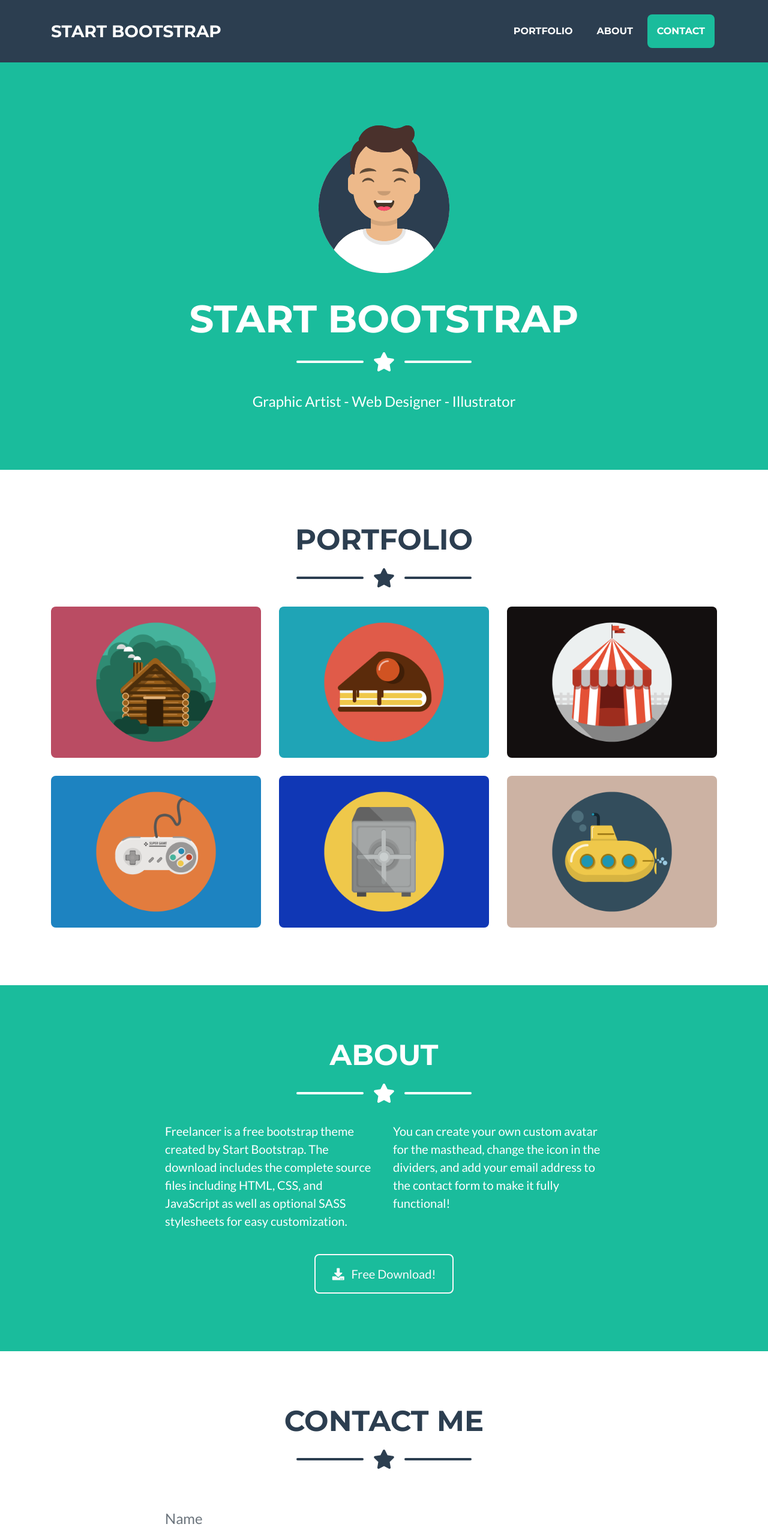
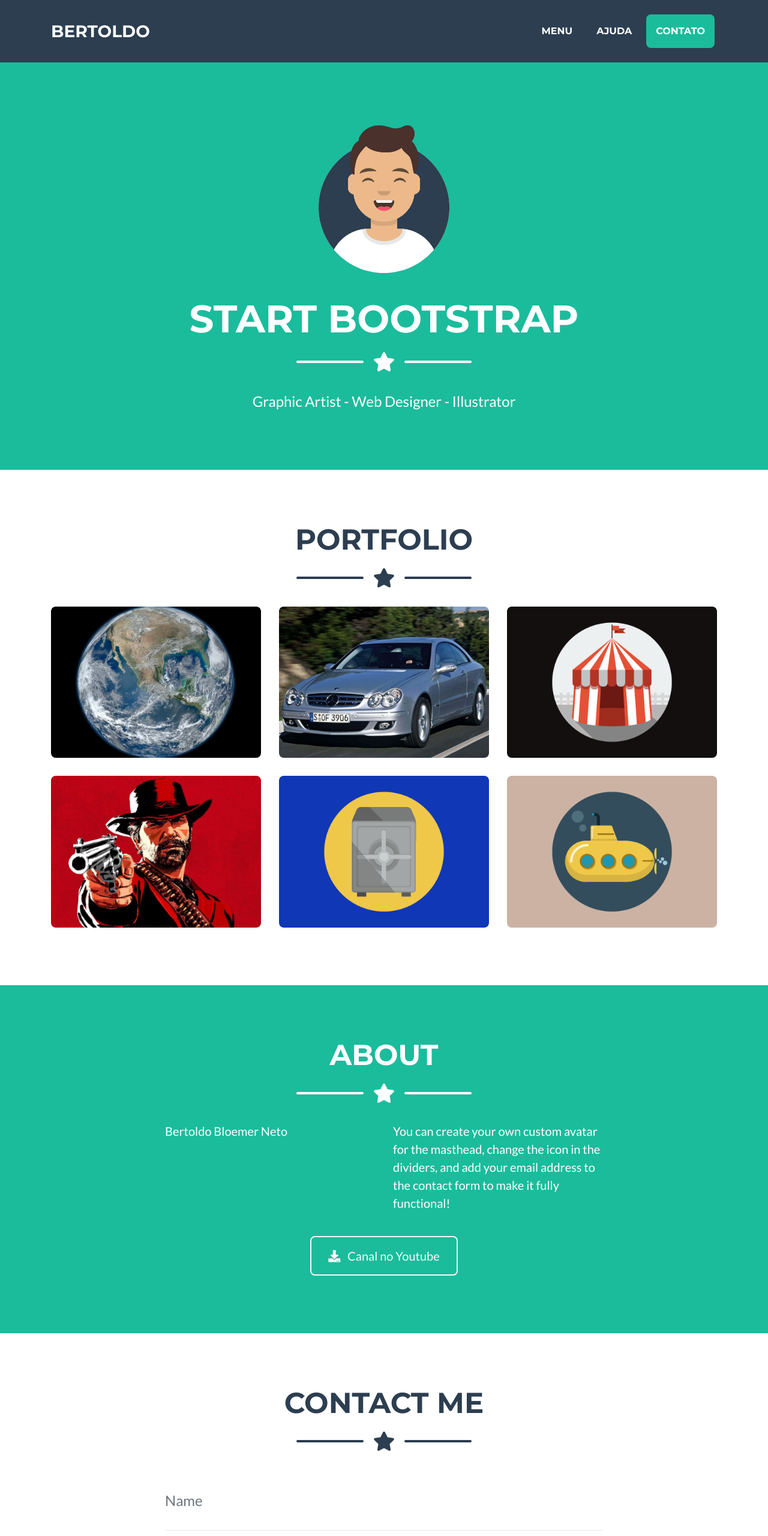
Before and after one commit to Bertoldo04/Bertoldo04.github.io, a website with bundled scripts: page index.html in a window 1280 px wide. Shown: the top 2560 px of the page at 60% size. Built offline with nearby package versions, Linux system fonts and the light colour scheme.

Commit message:
Modificações do meu site (imagens)

```diff
--- a/index.html
+++ b/index.html
@@ -1,5 +1,5 @@
 <!DOCTYPE html>
-<html lang="en">
+<html lang="pt-br">
 
 <head>
 
@@ -8,7 +8,7 @@
   <meta name="description" content="">
   <meta name="author" content="">
 
-  <title>Berti</title>
+  <title>Bertoldo</title>
 
   <!-- Custom fonts for this theme -->
   <link href="vendor/fontawesome-free/css/all.min.css" rel="stylesheet" type="text/css">
@@ -25,7 +25,7 @@
   <!-- Navigation -->
   <nav class="navbar navbar-expand-lg bg-secondary text-uppercase fixed-top" id="mainNav">
     <div class="container">
-      <a class="navbar-brand js-scroll-trigger" href="#page-top">Start Bootstrap</a>
+      <a class="navbar-brand js-scroll-trigger" href="https://www.google.com/">Bertoldo</a>
       <button class="navbar-toggler navbar-toggler-right text-uppercase font-weight-bold bg-primary text-white rounded" type="button" data-toggle="collapse" data-target="#navbarResponsive" aria-controls="navbarResponsive" aria-expanded="false" aria-label="Toggle navigation">
         Menu
         <i class="fas fa-bars"></i>
@@ -33,13 +33,13 @@
       <div class="collapse navbar-collapse" id="navbarResponsive">
         <ul class="navbar-nav ml-auto">
           <li class="nav-item mx-0 mx-lg-1">
-            <a class="nav-link py-3 px-0 px-lg-3 rounded js-scroll-trigger" href="#portfolio">Portfolio</a>
+            <a class="nav-link py-3 px-0 px-lg-3 rounded js-scroll-trigger" href="#portfolio">menu</a>
           </li>
           <li class="nav-item mx-0 mx-lg-1">
-            <a class="nav-link py-3 px-0 px-lg-3 rounded js-scroll-trigger" href="#about">About</a>
+            <a class="nav-link py-3 px-0 px-lg-3 rounded js-scroll-trigger" href="#about">ajuda</a>
           </li>
           <li class="nav-item mx-0 mx-lg-1">
-            <a class="nav-link py-3 px-0 px-lg-3 rounded js-scroll-trigger" href="#contact">Contact</a>
+            <a class="nav-link py-3 px-0 px-lg-3 rounded js-scroll-trigger" href="#contact">contato</a>
           </li>
         </ul>
       </div>
@@ -98,7 +98,7 @@
                 <i class="fas fa-plus fa-3x"></i>
               </div>
             </div>
-            <img class="img-fluid" src="img/portfolio/cabin.png" alt="">
+            <img class="img-fluid" src="img/portfolio/aluno.jpg" alt="">
           </div>
         </div>
 
@@ -110,7 +110,7 @@
                 <i class="fas fa-plus fa-3x"></i>
               </div>
             </div>
-            <img class="img-fluid" src="img/portfolio/cake.png" alt="">
+            <img class="img-fluid" src="img/portfolio/images.jpg" alt="">
           </div>
         </div>
 
@@ -134,7 +134,7 @@
                 <i class="fas fa-plus fa-3x"></i>
               </div>
             </div>
-            <img class="img-fluid" src="img/portfolio/game.png" alt="">
+            <img class="img-fluid" src="img/portfolio/coco.jpg" alt="">
           </div>
         </div>
 
@@ -187,7 +187,7 @@
       <!-- About Section Content -->
       <div class="row">
         <div class="col-lg-4 ml-auto">
-          <p class="lead">Freelancer is a free bootstrap theme created by Start Bootstrap. The download includes the complete source files including HTML, CSS, and JavaScript as well as optional SASS stylesheets for easy customization.</p>
+          <p class="lead">Bertoldo Bloemer Neto</p>
         </div>
         <div class="col-lg-4 mr-auto">
           <p class="lead">You can create your own custom avatar for the masthead, change the icon in the dividers, and add your email address to the contact form to make it fully functional!</p>
@@ -196,9 +196,9 @@
 
       <!-- About Section Button -->
       <div class="text-center mt-4">
-        <a class="btn btn-xl btn-outline-light" href="https://startbootstrap.com/themes/freelancer/">
+        <a class="btn btn-xl btn-outline-light" href="https://www.youtube.com/sangmoffing">
           <i class="fas fa-download mr-2"></i>
-          Free Download!
+          Canal no Youtube
         </a>
       </div>
 
@@ -336,7 +336,7 @@
             <div class="row justify-content-center">
               <div class="col-lg-8">
                 <!-- Portfolio Modal - Title -->
-                <h2 class="portfolio-modal-title text-secondary text-uppercase mb-0">Log Cabin</h2>
+                <h2 class="portfolio-modal-title text-secondary text-uppercase mb-0">TERRA</h2>
                 <!-- Icon Divider -->
                 <div class="divider-custom">
                   <div class="divider-custom-line"></div>
@@ -346,9 +346,9 @@
                   <div class="divider-custom-line"></div>
                 </div>
                 <!-- Portfolio Modal - Image -->
-                <img class="img-fluid rounded mb-5" src="img/portfolio/cabin.png" alt="">
+                <img class="img-fluid rounded mb-5" src="img/portfolio/aluno.jpg" alt="">
                 <!-- Portfolio Modal - Text -->
-                <p class="mb-5">Lorem ipsum dolor sit amet, consectetur adipisicing elit. Mollitia neque assumenda ipsam nihil, molestias magnam, recusandae quos quis inventore quisquam velit asperiores, vitae? Reprehenderit soluta, eos quod consequuntur itaque. Nam.</p>
+                <p class="mb-5">Maior imagem da terra, de acordo com um site ai.</p>
                 <button class="btn btn-primary" href="#" data-dismiss="modal">
                   <i class="fas fa-times fa-fw"></i>
                   Close Window
@@ -375,7 +375,7 @@
             <div class="row justify-content-center">
               <div class="col-lg-8">
                 <!-- Portfolio Modal - Title -->
-                <h2 class="portfolio-modal-title text-secondary text-uppercase mb-0">Tasty Cake</h2>
+                <h2 class="portfolio-modal-title text-secondary text-uppercase mb-0">Mercedez</h2>
                 <!-- Icon Divider -->
                 <div class="divider-custom">
                   <div class="divider-custom-line"></div>
@@ -385,9 +385,9 @@
                   <div class="divider-custom-line"></div>
                 </div>
                 <!-- Portfolio Modal - Image -->
-                <img class="img-fluid rounded mb-5" src="img/portfolio/cake.png" alt="">
+                <img class="img-fluid rounded mb-5" src="img/portfolio/images.jpg" alt="">
                 <!-- Portfolio Modal - Text -->
-                <p class="mb-5">Lorem ipsum dolor sit amet, consectetur adipisicing elit. Mollitia neque assumenda ipsam nihil, molestias magnam, recusandae quos quis inventore quisquam velit asperiores, vitae? Reprehenderit soluta, eos quod consequuntur itaque. Nam.</p>
+                <p class="mb-5">Nunca vi o carro na minha vida, mas deve ser bom.</p>
                 <button class="btn btn-primary" href="#" data-dismiss="modal">
                   <i class="fas fa-times fa-fw"></i>
                   Close Window
@@ -463,7 +463,7 @@
                   <div class="divider-custom-line"></div>
                 </div>
                 <!-- Portfolio Modal - Image -->
-                <img class="img-fluid rounded mb-5" src="img/portfolio/game.png" alt="">
+                <img class="img-fluid rounded mb-5" src="img/portfolio/coco.jpg" alt="">
                 <!-- Portfolio Modal - Text -->
                 <p class="mb-5">Lorem ipsum dolor sit amet, consectetur adipisicing elit. Mollitia neque assumenda ipsam nihil, molestias magnam, recusandae quos quis inventore quisquam velit asperiores, vitae? Reprehenderit soluta, eos quod consequuntur itaque. Nam.</p>
                 <button class="btn btn-primary" href="#" data-dismiss="modal">
```
Also changed, not shown: img/portfolio/aluno.jpg (added), img/portfolio/cake.png (deleted), img/portfolio/coco.jpg (added), img/portfolio/images.jpg (added).
